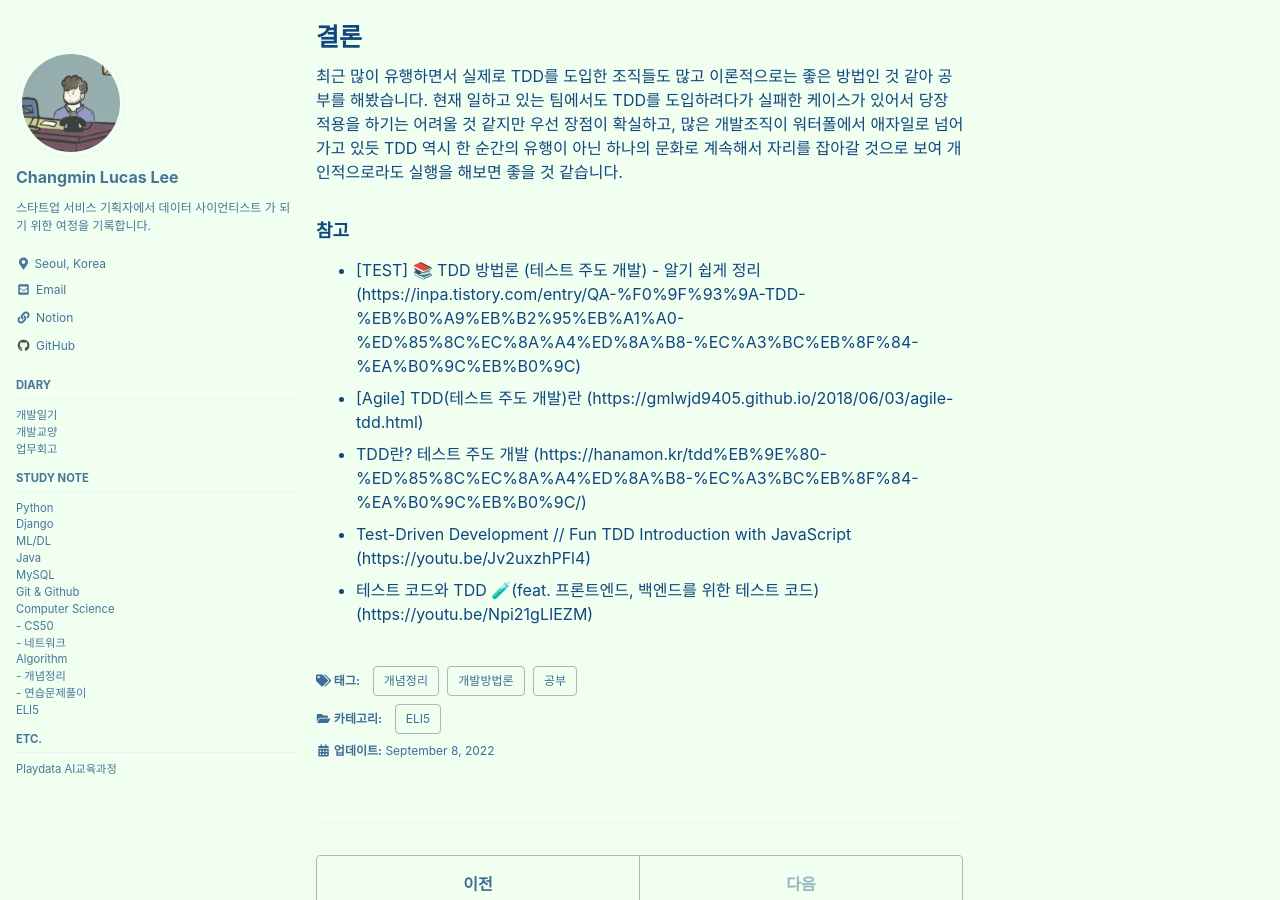
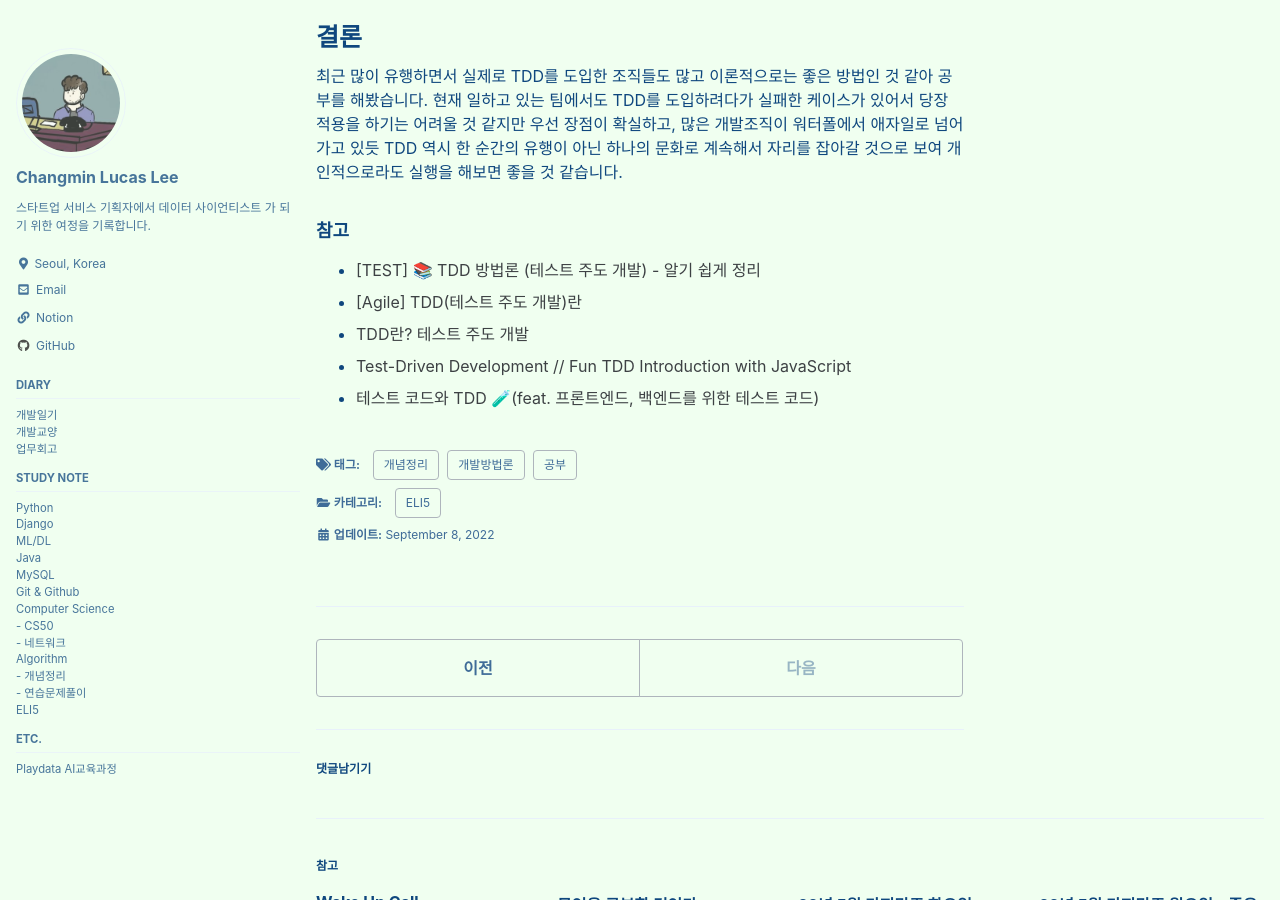
Before and after one commit to lucathree/lucathree.github.io, a Jekyll site: the page built from _posts/2022/2022-09-08-TDD.md, in a window 1280 px wide and 900 px high, scrolled down 2010 px. Built offline with Jekyll 4.4.1, drawn with Linux system fonts in a browser that asks for light colours; cached includes are drawn as plain includes; comment, search, counter and statistics services are not loaded; some of the changed text lies outside the part shown.

Commit message:
tdd posting fix

````diff
--- a/_posts/2022/2022-09-08-TDD.md
+++ b/_posts/2022/2022-09-08-TDD.md
@@ -14,7 +14,7 @@ tags:
 
 
 ```
-:open_mouth: 본 글은 프로그래밍 관련 개념을 개인적인 공부 차원에서 '다섯살 짜리 아이도 이해할 수 있는 수준'으로 설명하는 것을 목표로 작성한 글입니다!
+😮 본 글은 프로그래밍 관련 개념을 개인적인 공부 차원에서 '다섯살 짜리 아이도 이해할 수 있는 수준'으로 설명하는 것을 목표로 작성한 글입니다!
 훨씬 더 자세하고 전문적으로 설명한 글들은 본 게시물 하단의 참조 링크를 통해 확인하실 수 있습니다.
 쉽게 설명하기 위한 예시와 비유, 함축적 표현 등이 부정확하게 전달될 수도 있으니 유의해주시고 개선해야할 점이 보인다면 댓글로 알려주세요.
 ```
@@ -71,13 +71,14 @@ TDD의 단점은 개발 속도가 느려질 수 있다는 것입니다.
 TDD를 도입하기 위해서 테스트 코드 작성 방법에 대해서도 배우고 고민해야하고 회사라면 개인뿐만 아니라 팀원들이 다함께 노력해야 하는데 빠르게 성과를 내는 것이 중요한 환경이라면 오히려 원하는 목표에 도달하기까지 걸리는 시간을 늦출 수도 있게 되는 것이죠.
 
 
+
 # 결론
 최근 많이 유행하면서 실제로 TDD를 도입한 조직들도 많고 이론적으로는 좋은 방법인 것 같아 공부를 해봤습니다.
 현재 일하고 있는 팀에서도 TDD를 도입하려다가 실패한 케이스가 있어서 당장 적용을 하기는 어려울 것 같지만 우선 장점이 확실하고, 많은 개발조직이 워터폴에서 애자일로 넘어가고 있듯 TDD 역시 한 순간의 유행이 아닌 하나의 문화로 계속해서 자리를 잡아갈 것으로 보여 개인적으로라도 실행을 해보면 좋을 것 같습니다.
 
 ### 참고
-- [TEST] 📚 TDD 방법론 (테스트 주도 개발) - 알기 쉽게 정리 (https://inpa.tistory.com/entry/QA-%F0%9F%93%9A-TDD-%EB%B0%A9%EB%B2%95%EB%A1%A0-%ED%85%8C%EC%8A%A4%ED%8A%B8-%EC%A3%BC%EB%8F%84-%EA%B0%9C%EB%B0%9C)
-- [Agile] TDD(테스트 주도 개발)란 (https://gmlwjd9405.github.io/2018/06/03/agile-tdd.html)
-- TDD란? 테스트 주도 개발 (https://hanamon.kr/tdd%EB%9E%80-%ED%85%8C%EC%8A%A4%ED%8A%B8-%EC%A3%BC%EB%8F%84-%EA%B0%9C%EB%B0%9C/)
-- Test-Driven Development // Fun TDD Introduction with JavaScript (https://youtu.be/Jv2uxzhPFl4)
-- 테스트 코드와 TDD 🧪(feat. 프론트엔드, 백엔드를 위한 테스트 코드) (https://youtu.be/Npi21gLIEZM)
+- [[TEST] 📚 TDD 방법론 (테스트 주도 개발) - 알기 쉽게 정리](https://inpa.tistory.com/entry/QA-%F0%9F%93%9A-TDD-%EB%B0%A9%EB%B2%95%EB%A1%A0-%ED%85%8C%EC%8A%A4%ED%8A%B8-%EC%A3%BC%EB%8F%84-%EA%B0%9C%EB%B0%9C)
+- [[Agile] TDD(테스트 주도 개발)란](https://gmlwjd9405.github.io/2018/06/03/agile-tdd.html)
+- [TDD란? 테스트 주도 개발](https://hanamon.kr/tdd%EB%9E%80-%ED%85%8C%EC%8A%A4%ED%8A%B8-%EC%A3%BC%EB%8F%84-%EA%B0%9C%EB%B0%9C/)
+- [Test-Driven Development // Fun TDD Introduction with JavaScript](https://youtu.be/Jv2uxzhPFl4)
+- [테스트 코드와 TDD 🧪(feat. 프론트엔드, 백엔드를 위한 테스트 코드)](https://youtu.be/Npi21gLIEZM)
````
Also changed, not shown: _pages/study-notes/eli5.md (line endings or trailing spaces).
